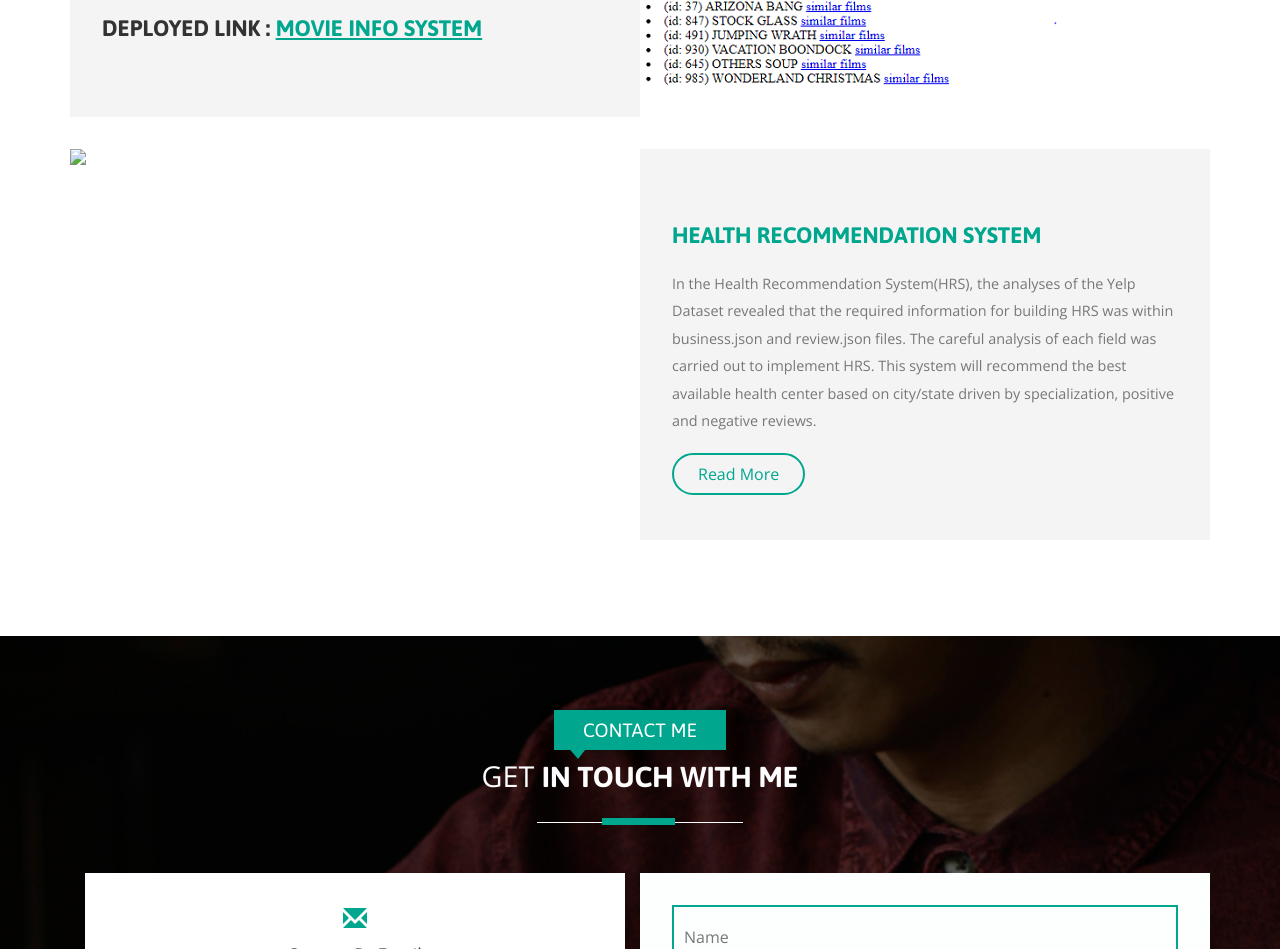
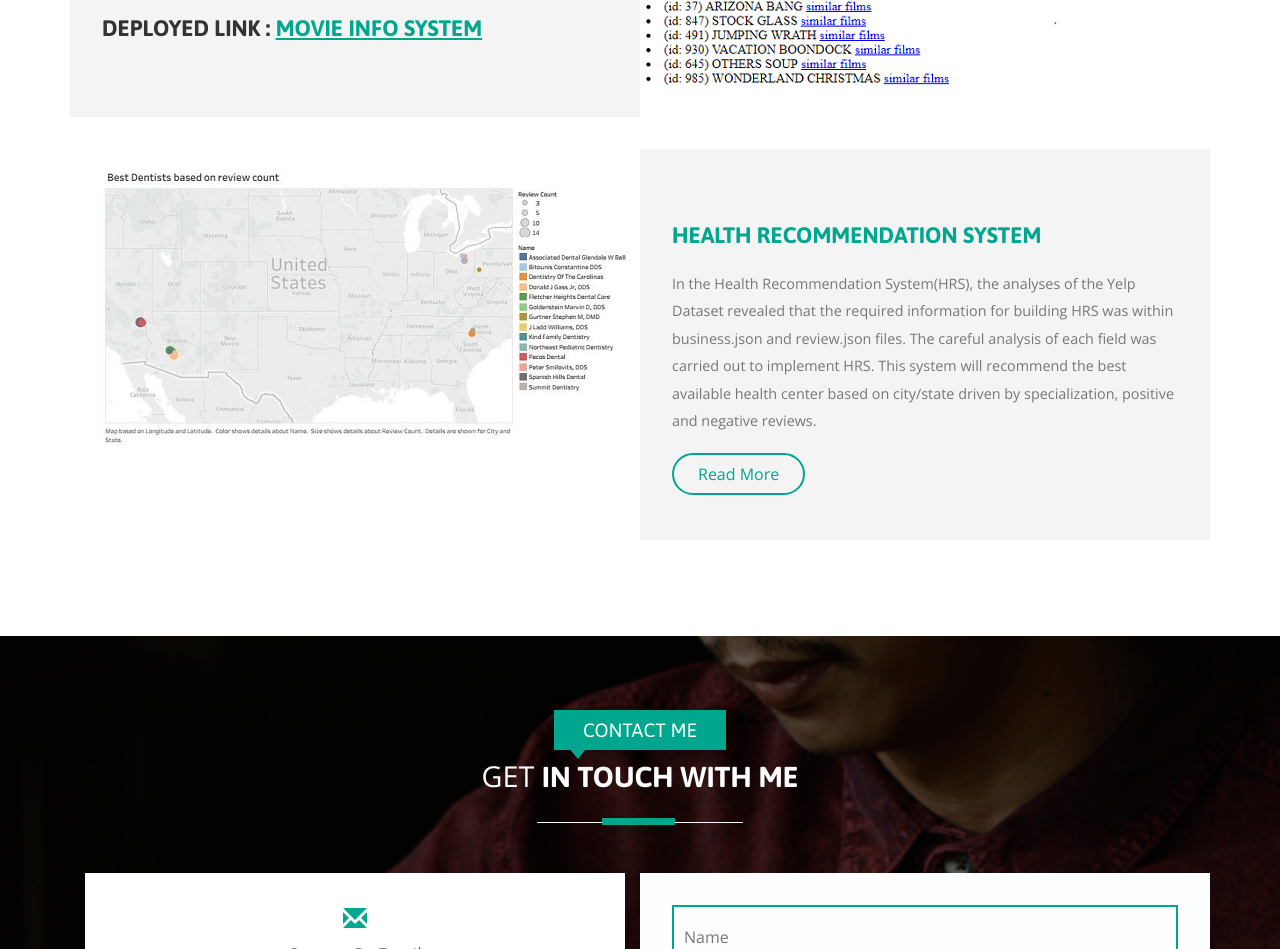
Before and after one commit to namruthabv/namruthabv.github.io, a plain HTML site: page index.html in a window 1280 px wide. Shown: the part 4830-5779 px from the top of the page. Drawn offline with nearby package versions, Linux system fonts and the light colour scheme; files whose address does not match are found by name.

Commit message:
checking the image 3

```diff
--- a/index.html
+++ b/index.html
@@ -550,7 +550,7 @@ Smartphone Compatible web template, free webdesigns for Nokia, Samsung, LG, Sony
 					 </div>
 					  <div class="news-grid">
 					    <div class="col-md-6 news-img">
-						  <a href="#" data-toggle="modal" data-target="#myModal3"> <img src="images/dentist.jpg" alt=" " class="img-responsive"></a>
+						  <a href="#" data-toggle="modal" data-target="#myModal3"> <img src="images/denist.jpg" alt=" " class="img-responsive"></a>
 
 						</div>
 					    <div class="col-md-6 news-text">
@@ -676,7 +676,7 @@ Smartphone Compatible web template, free webdesigns for Nokia, Samsung, LG, Sony
 									  <div class="about-inner">
 
 										  <h3>Specialization - Dentist</h3>
-									      <img src="images/dentist.jpg" alt="about" align="middle" />
+									      <img src="images/denist.jpg" alt="about" align="middle" />
 
 										  <h3>Specialization - Skin Care</h3>
 									      <img src="images/skincare.jpg" alt="about" align="middle" />
```
